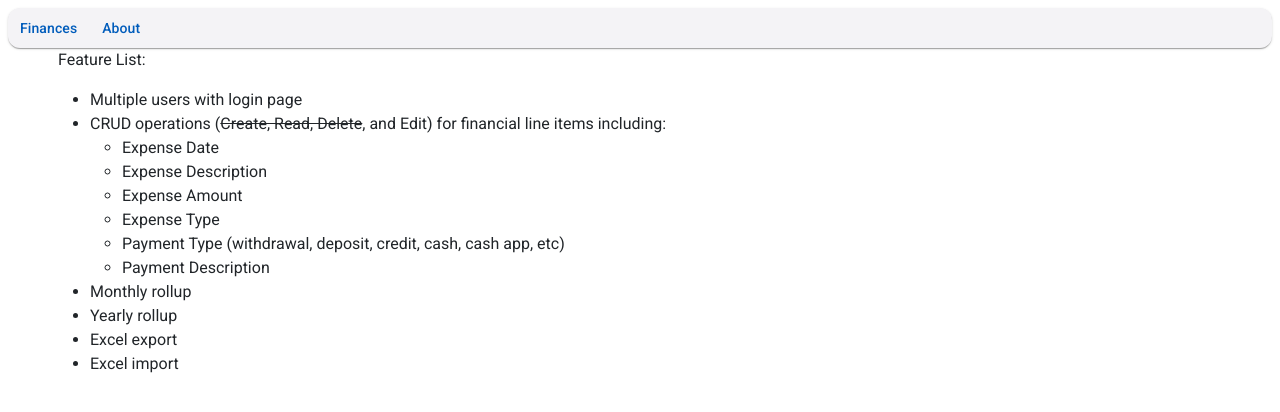
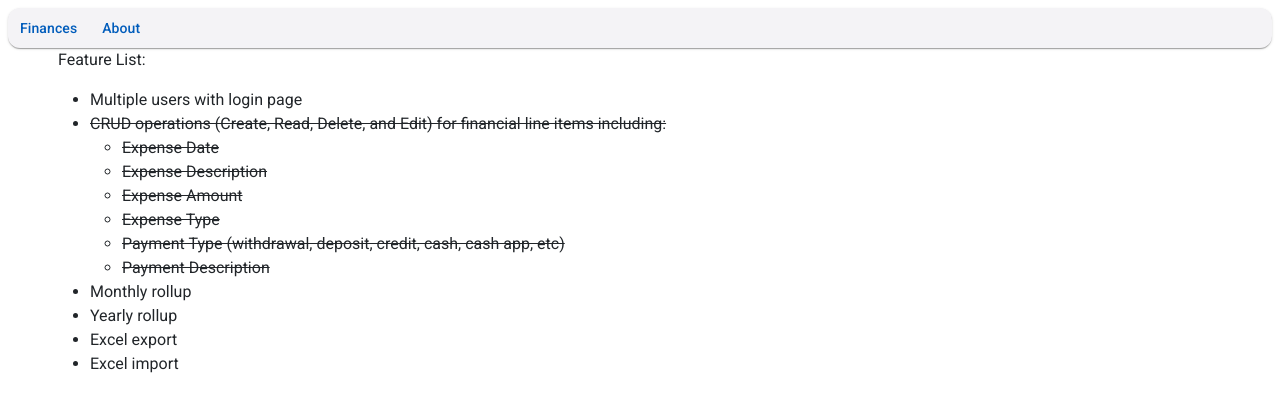
Before and after one commit to durimdead/financialApp, an Angular app in the folder frontend/: page /about in a window 1280 px wide. Shown: the top 412 px of the page. Built offline with nearby package versions, Linux system fonts and the light colour scheme.

Commit message:
updated "features" screen to bring current functionality up to date.

```diff
--- a/frontend/src/app/about/about.component.html
+++ b/frontend/src/app/about/about.component.html
@@ -3,8 +3,8 @@
 </p>
 <ul>
   <li>Multiple users with login page</li>
-  <li>
-    CRUD operations (<span class="text-strikethrough">Create, Read, Delete</span>, and Edit) for financial line items including:
+  <li><span class="text-strikethrough">
+    CRUD operations (Create, Read, Delete, and Edit) for financial line items including:
     <ul>
       <li>Expense Date</li>
       <li>Expense Description</li>
@@ -12,7 +12,7 @@
       <li>Expense Type</li>
       <li>Payment Type (withdrawal, deposit, credit, cash, cash app, etc)</li>
       <li>Payment Description</li>
-    </ul>
+    </ul></span>
   </li>
   <li>Monthly rollup</li>
   <li>Yearly rollup</li>
```
